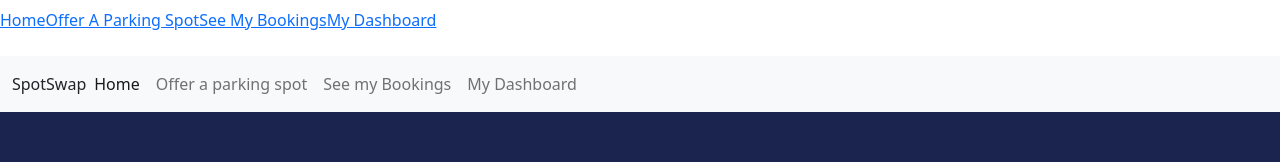
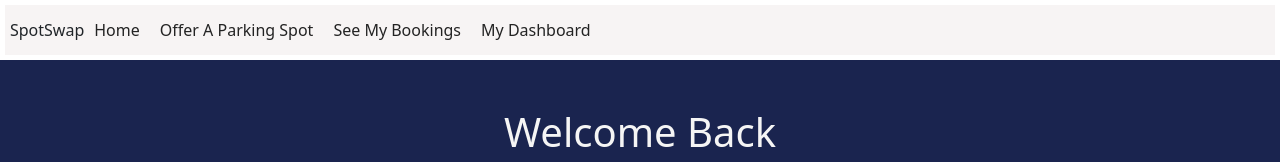
Before and after one commit to alessandraapds/spot_swap_frontend, a React (Create React App) app: page /home in a window 1280 px wide. Shown: the top 162 px of the page. Built offline with nearby package versions, Linux system fonts and the light colour scheme; no server answers.

Commit message:
navbar style

```diff
--- a/src/App.css
+++ b/src/App.css
@@ -247,3 +247,23 @@ img {
   min-width: 100%;
 
 }
+.navbar {
+  background-color: #f6f3f3df;
+  margin: 5px;
+}
+.navbar-links {
+ list-style-type: none;
+ margin: 5px;
+ padding: 0;
+ text-align: center;
+}
+.link {
+  margin: 5px;
+  padding: 5px;
+  text-decoration: none;
+  color: #232323;
+}
+.link:hover{
+  color:#050900;
+  font-weight: 600;
+}
--- a/src/components/NavBar.js
+++ b/src/components/NavBar.js
@@ -8,16 +8,17 @@ const Navbar = () => {
        <nav>
           <ul className="navbar">
             <div className="navbar-links">
-              <NavLink to='/home'>Home</NavLink>
-              <NavLink to='/registeryouroffer'>Offer A Parking Spot</NavLink>
-              <NavLink to='/SeeMyBookings'>See My Bookings</NavLink>
-              <NavLink to='/dashboard'>My Dashboard</NavLink>
+              SpotSwap
+              <NavLink  className='link' to='/home'>Home</NavLink>
+              <NavLink className='link' to='/registeryouroffer'>Offer A Parking Spot</NavLink>
+              <NavLink className='link' to='/SeeMyBookings'>See My Bookings</NavLink>
+              <NavLink className='link' to='/dashboard'>My Dashboard</NavLink>
 
             </div>
           </ul>
         </nav>
 
-      <nav class="navbar navbar-expand-lg bg-body-tertiary">
+      {/* <nav class="navbar navbar-expand-lg bg-body-tertiary">
         <div class="container-fluid">
           SpotSwap
           <button
@@ -43,7 +44,7 @@ const Navbar = () => {
                 See all parkings spots
               </a> */}
 
-              <a class="nav-link" href="/SeeMyBookings">
+              {/* <a class="nav-link" href="/SeeMyBookings">
                 See my Bookings
               </a>
               <a class="nav-link" href="/dashboard">
@@ -52,7 +53,7 @@ const Navbar = () => {
             </div>
           </div>
         </div>
-      </nav>
+      </nav> */}
 
       <Outlet />
     </div>
```
